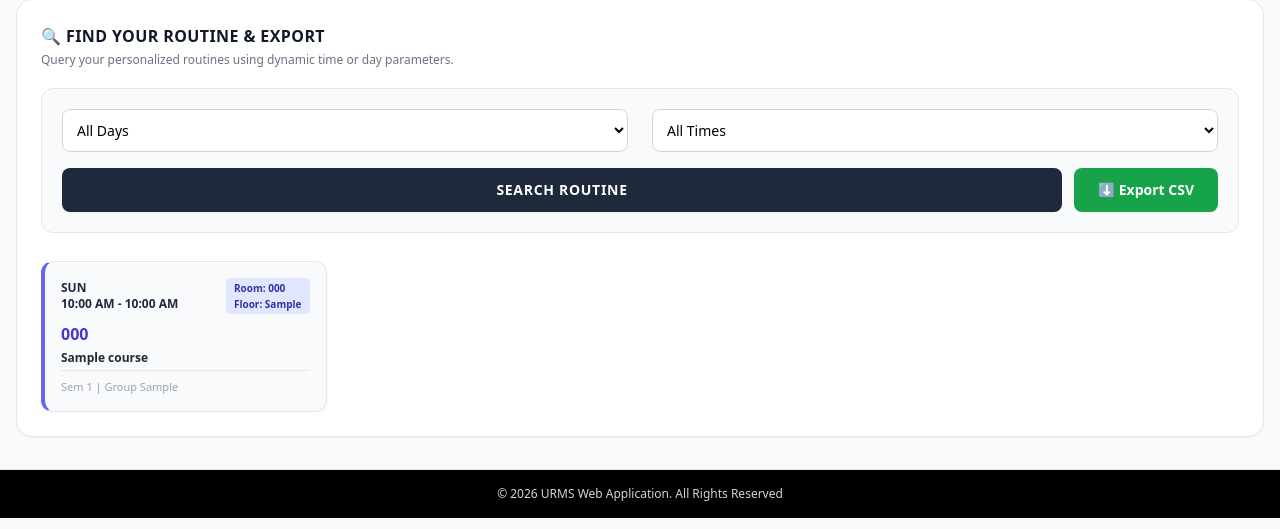
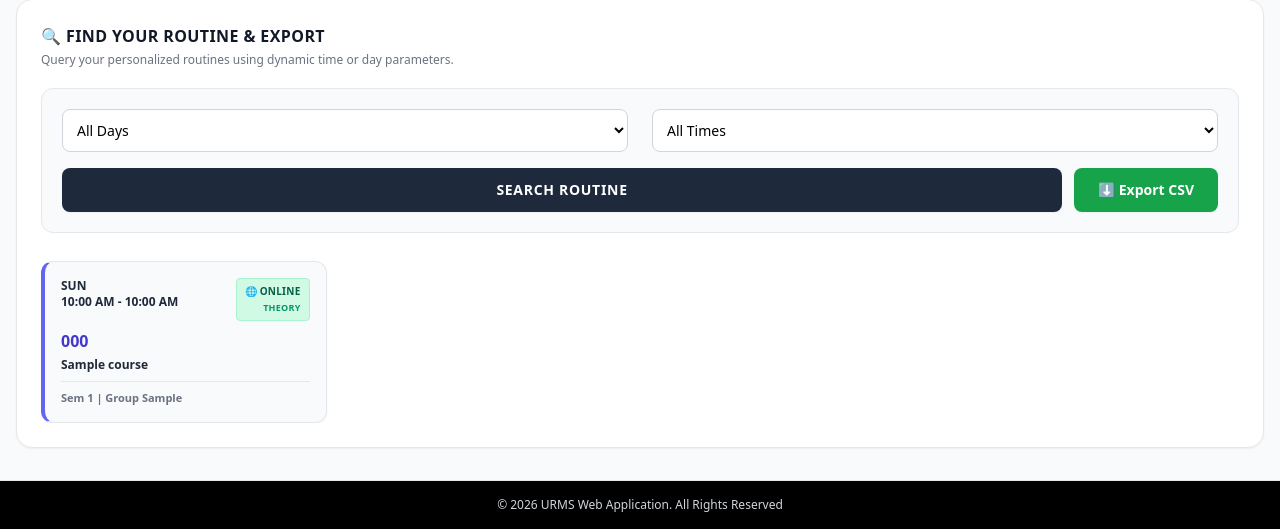
Before and after one commit to GitGuru420/urms_workspace, a Django app: page /teacher-space/ in a window 1280 px wide. Shown: the part 313-842 px from the top of the page. Run offline with Django 5.2, Linux system fonts and the light colour scheme; a user stored in the database is signed in; tables that the repository leaves empty hold one stand-in row (values such as "Sample post"); some libraries are stand-ins or nearby versions.

Commit message:
Update Teacher Dashboard

```diff
--- a/routines/templates/routines/teacher_dashboard.html
+++ b/routines/templates/routines/teacher_dashboard.html
@@ -59,20 +59,36 @@
 
         <div class="grid grid-cols-1 md:grid-cols-2 lg:grid-cols-3 xl:grid-cols-4 gap-4 max-h-[600px] overflow-y-auto pr-2 pt-2">
     {% for r in master_routines %}
-        <div class="p-4 border border-gray-200 rounded-xl bg-slate-50 border-l-4 border-l-indigo-500 text-xs shadow-sm hover:shadow-md transition-shadow">
-            <div class="flex justify-between items-center font-bold mb-2 text-slate-800">
+        <div class="p-4 border border-gray-200 rounded-xl bg-slate-50 border-l-4 border-l-indigo-500 text-xs shadow-sm hover:shadow-md transition-shadow flex flex-col justify-between">
+            <div>
+                <div class="flex justify-between items-start font-bold mb-2 text-slate-800">
                     <span>{{ r.day_of_week|slice:":3"|upper }} <br> {{ r.timeslot.start_time|time:"h:i A" }} - {{ r.timeslot.end_time|time:"h:i A" }}</span>
-                <span class="bg-indigo-100 text-indigo-800 px-2 py-0.5 rounded text-[10px]">Room: {{ r.room.room_number }} <br> Floor: {{ r.room.floor_no }}</span>
+
+                    {% if r.is_online %}
+                        <span class="bg-emerald-100 text-emerald-800 px-2 py-1 rounded text-right text-[10px] font-black uppercase tracking-wide border border-emerald-200">
+                            🌐 Online <br> <span class="text-[9px] text-emerald-600 font-bold">{{ r.class_type|upper }}</span>
+                        </span>
+                    {% else %}
+                        <span class="bg-indigo-100 text-indigo-800 px-2 py-0.5 rounded text-right text-[10px] font-medium">
+                            Room: <span class="font-bold">{{ r.room.room_number }}</span> <br> Floor: {{ r.room.floor_no }}
+                        </span>
+                    {% endif %}
                 </div>
 
-            <div class="font-black text-indigo-700 text-base mb-1">{{ r.course.course_code }}</div>
+                <div class="font-black text-indigo-700 text-base mb-1 flex justify-between items-center">
+                    <span>{{ r.course.course_code }}</span>
+                    {% if r.class_type == 'Lab' and r.section %}
+                        <span class="bg-amber-100 text-amber-950 px-1.5 py-0.5 rounded text-[9px] font-black tracking-wide border border-amber-200">SEC: {{ r.section }}</span>
+                    {% endif %}
+                </div>
 
                 <div class="text-gray-600 font-medium space-y-1">
                     <div class="truncate text-gray-800 font-bold" title="{{ r.course.title }}">{{ r.course.title }}</div>
+                </div>
+            </div>
 
             <div class="pt-2 mt-2 border-t border-gray-200 text-[11px]">
-                    <span class="block text-gray-400">Sem {{ r.semester }} | Group {{ r.group_no }}</span>
-                </div>
+                <span class="block text-gray-500 font-bold">Sem {{ r.semester }} | Group {{ r.group_no }}</span>
             </div>
         </div>
     {% empty %}
```
Lines whose indentation alone changed are shown as unchanged.
